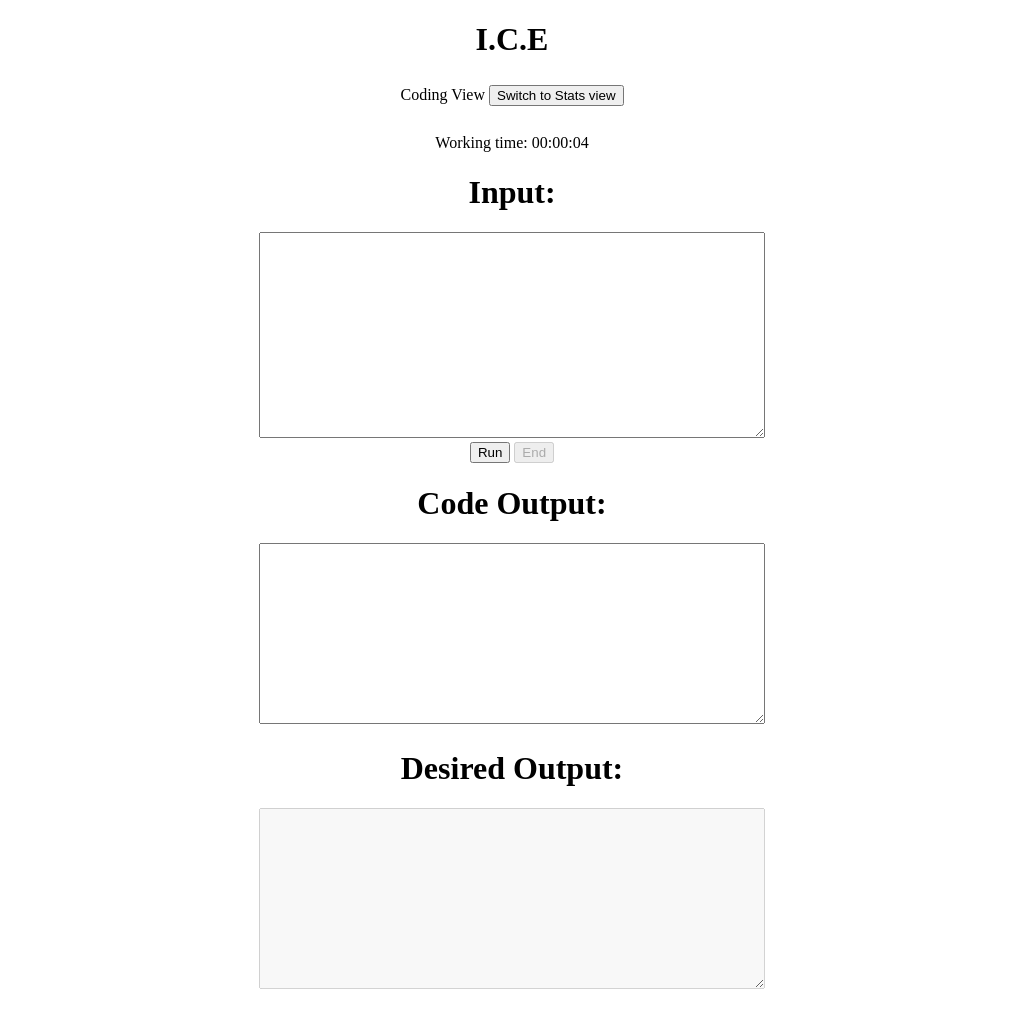
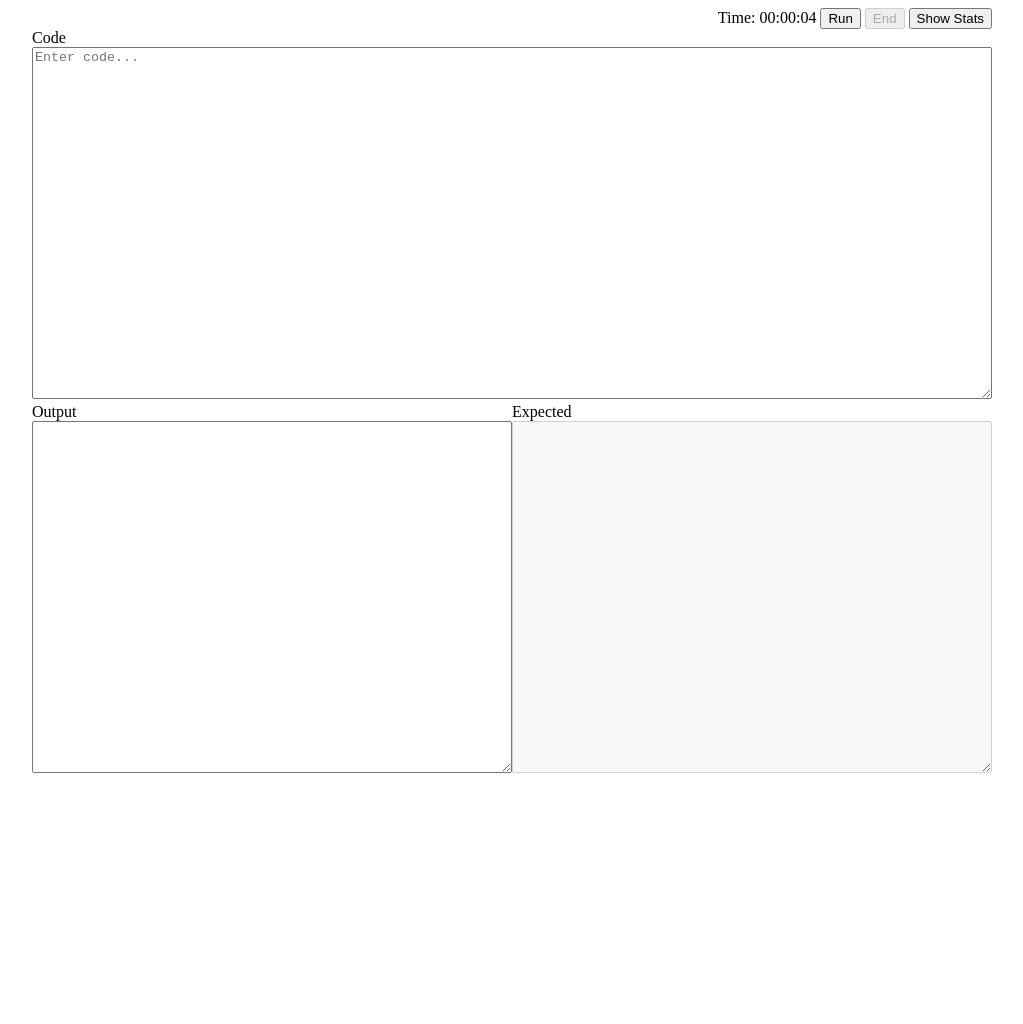
Before and after one commit to jncraton/ice, a website: page www/student.html in a window 1280 px wide. Shown: the whole page, without its empty margins (128-1151 px from the left). After the commit the page ends 800 px from the top, so only its background shows below. Drawn offline with Linux system fonts and the light colour scheme.

Commit message:
Student layout changes

```diff
--- a/www/student.html
+++ b/www/student.html
@@ -10,40 +10,30 @@
 
   <body>
     <main>
-      <h1>I.C.E</h1>
-      <fieldset>
-        <label id="view-id">Coding View</label>
-        <button id="switch">Switch to Stats view</button>
-      </fieldset>
-      <div id="code-view" style="display: block">
-        <br />
-        <div id="timer">
-          <span>Working time: </span><span id="timer_val">00:00:00</span>
+      <nav>
+        <span>Time: </span><span id="timer_val">00:00:00</span>
+        <button id="run-button" autocomplete="off">Run</button>
+        <button id="end-button" autocomplete="off" disabled>End</button>
+        <button id="switch">Show Stats</button>
+      </nav>
+      <section id="code-view">
+        <label
+          >Code<textarea id="code-area" placeholder="Enter code..."></textarea>
+        </label>
+        <div id="output">
+          <label>Output<textarea id="code-output"></textarea></label>
+          <label
+            >Expected <span id="check-code-result"></span
+            ><textarea id="target-text" disabled></textarea>
+          </label>
         </div>
-        <div id="code-block">
-          <h1>Input:</h1>
-          <textarea id="code-area"></textarea>
+        <!-- Warning Box -->
+        <div id="warning-box" class="warningHidden">
+          Warning: Possible infinite loop detected. Press "End" if this is
+          unintended.
         </div>
-        <div id="output-displays">
-          <button id="run-button" autocomplete="off">Run</button>
-          <button id="end-button" autocomplete="off" disabled>End</button>
-          <p id="time-displayed"></p>
+      </section>
 
-          <!-- Warning Box -->
-          <div id="warning-box" class="warningHidden">
-            Warning: Possible infinite loop detected. Press "End" if this is
-            unintended.
-          </div>
-
-          <h1>Code Output:</h1>
-          <textarea id="code-output"></textarea>
-          <h1>Desired Output:</h1>
-          <textarea id="target-text" disabled></textarea>
-        </div>
-        <div id="run">
-          <label id="check-code-result"></label>
-        </div>
-      </div>
       <div id="stats-view" style="display: none">
         <div id="result-area">
           <h1>Students Started</h1>
--- a/www/student.js
+++ b/www/student.js
@@ -134,17 +134,14 @@ const switchView = document.querySelector('#switch')
 switchView.addEventListener('click', function (event) {
   const codeView = document.querySelector('#code-view')
   const statsView = document.querySelector('#stats-view')
-  const viewLabel = document.querySelector('#view-id')
-  if (codeView.style.display == 'block') {
+  if (statsView.style.display == 'none') {
     codeView.style.display = 'none'
     statsView.style.display = 'block'
-    viewLabel.innerText = 'Stats View'
-    switchView.innerText = 'Switch to Coding View'
+    switchView.innerText = 'Show Code'
   } else {
     codeView.style.display = 'block'
     statsView.style.display = 'none'
-    viewLabel.innerText = 'Coding View'
-    switchView.innerText = 'Switch to Stats View'
+    switchView.innerText = 'Show Stats'
   }
 })
 // Timer functionality
--- a/www/style.css
+++ b/www/style.css
@@ -1,11 +1,19 @@
 main {
   text-align: center;
+  max-width: 960px;
+  min-width: 480px;
+  margin: 0 auto;
+}
+
+nav {
+  text-align: right;
 }
 
 textarea {
-  width: 500px;
-  height: 200px;
+  width: 100%;
+  height: calc(50vh - 48px);
   tab-size: 4;
+  box-sizing: border-box;
 }
 
 #share {
@@ -24,23 +32,32 @@ sub {
   font-size: 20px;
 }
 
+#code-view {
+  text-align: left;
+}
+
 #check-code-result {
+  margin: -7px;
+  float: right;
+  position: relative;
+  top: 30px;
+  right: 10px;
   padding: 5px;
   border-radius: 5px;
   display: inline-block;
 }
 
-#output-text {
-  width: 500px;
-  height: 175px;
+#output {
+  display: flex;
+  flex-flow: row wrap;
 }
 
-#code-output {
-  width: 500px;
-  height: 175px;
+#output label {
+  text-align: left;
+  flex: 1;
 }
 
-#target-text {
+#output-text {
   width: 500px;
   height: 175px;
 }
```
